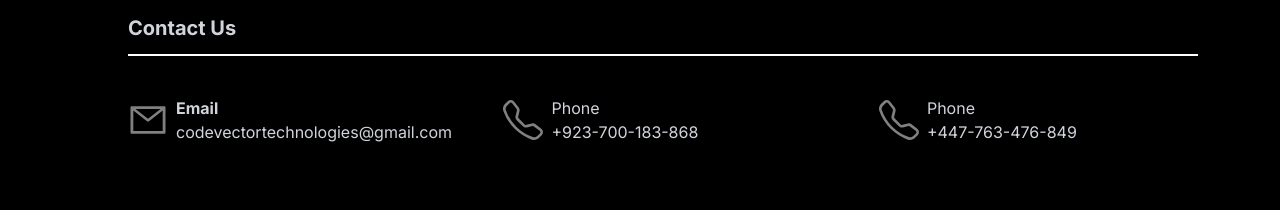
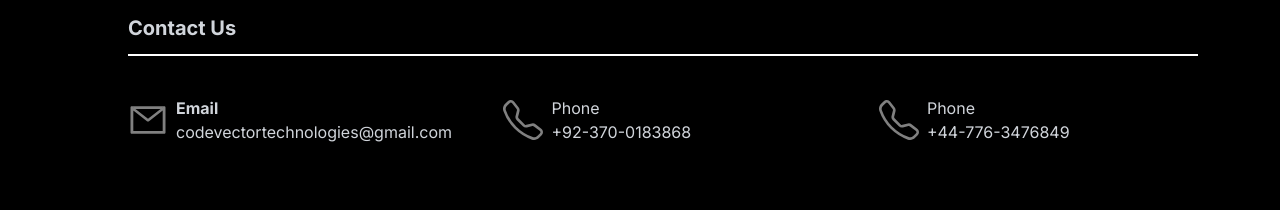
Before and after one commit to hassanalishah0335/code-vector, a Next.js app: page /pages/DM in a window 1280 px wide. Shown: the part 8030-8240 px from the top of the page. Built offline with nearby package versions, Linux system fonts and the light colour scheme.

Commit message:
updateds

```diff
--- a/src/app/components/Footer.js
+++ b/src/app/components/Footer.js
@@ -23,14 +23,14 @@ const index = () => {
                         <BsTelephone size={40} color='gray' />
                         <div className="flex flex-col ml-2">
                             <h1 className="">Phone</h1>
-                            <p className="">+923-700-183-868</p>
+                            <p className="">+92-370-0183868</p>
                         </div>
                     </div>
                     <div className="flex items-center">
                         <BsTelephone size={40} color='gray' />
                         <div className="flex flex-col ml-2">
                             <h1 className="">Phone</h1>
-                            <p className="">+447-763-476-849</p>
+                            <p className="">+44-776-3476849</p>
                         </div>
                     </div>
                 </div>
@@ -72,7 +72,7 @@ const index = () => {
                         <Link href="https://www.facebook.com/profile.php?id=61559385179760" target="_blank" className="hover:opacity-70 active:opacity-50 px-2">
                             <FaFacebook size={40} color='gray' />
                         </Link>
-                        <Link href="https://www.instagram.com/codevectortechnologies/" target="_blank" className="hover:opacity-70 active:opacity-50 px-2">
+                        <Link href="https://www.instagram.com/code.vector?igsh=MXYxZ2xwbG5oc2MxMA==" target="_blank" className="hover:opacity-70 active:opacity-50 px-2">
                             <FaInstagram size={40} color='gray' />
                         </Link>
                         <Link href="https://twitter.com/CodeVectorTech" target="_blank" className="hover:opacity-70 active:opacity-50 px-2">
```
